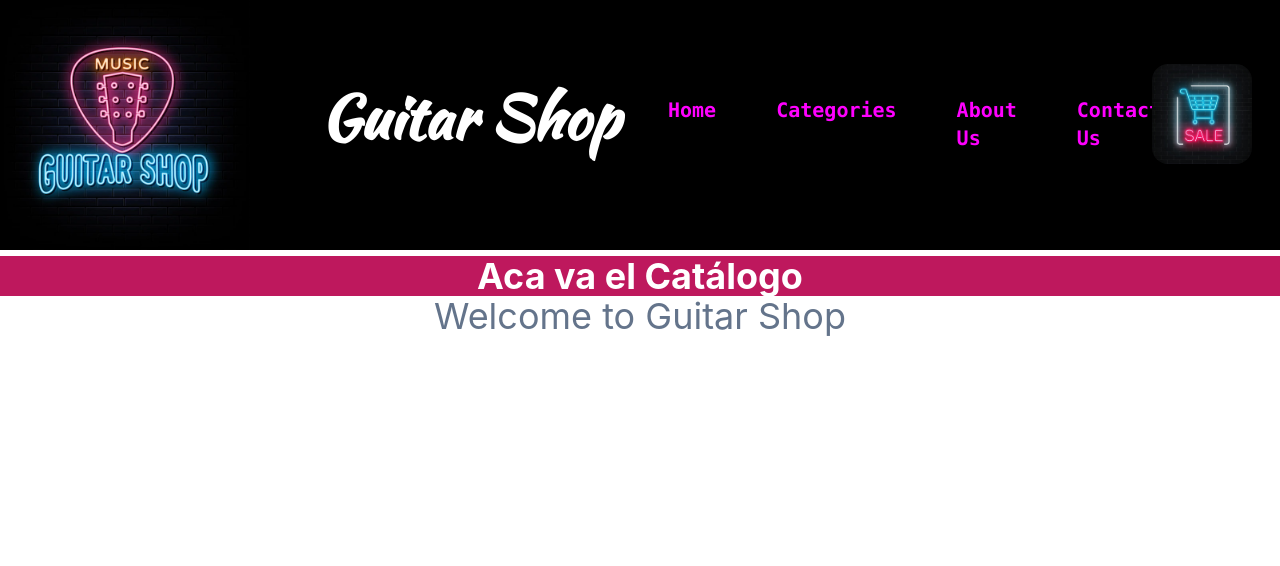
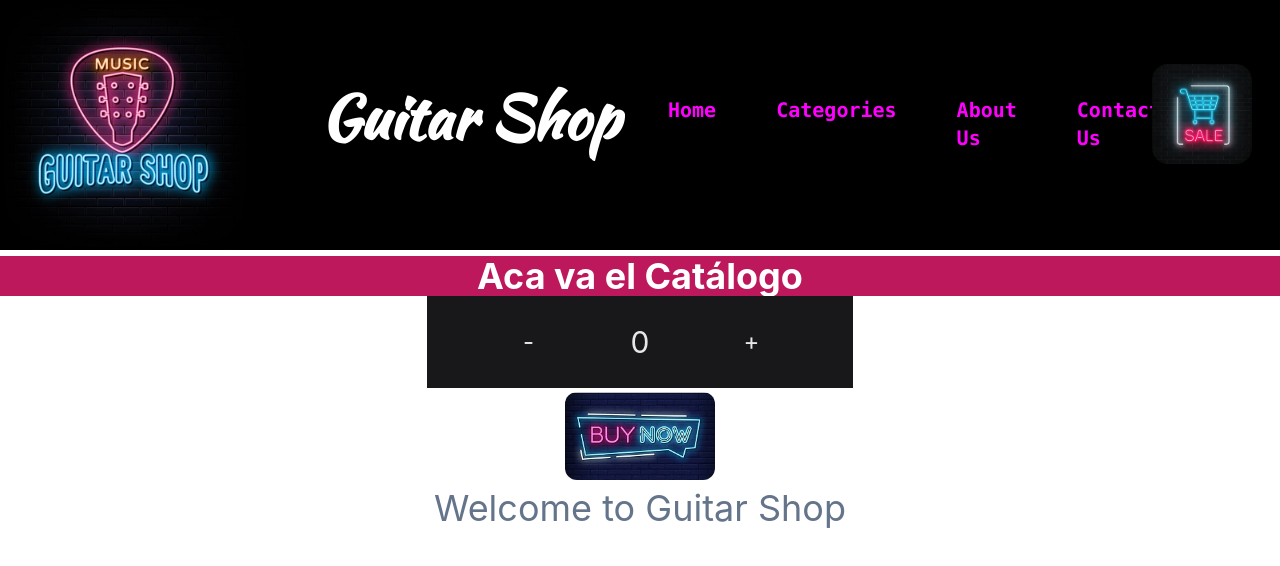
Before and after one commit to gastonruiz/guitarshop-ruiz-gaston, a React (Create React App) app: page / in a window 1280 px wide. Shown: the top 566 px of the page. Built offline with nearby package versions, Linux system fonts and the light colour scheme; a web font is replaced by a local one.

Commit message:
agregamos el ItemCount

```diff
--- /dev/null
+++ b/src/Components/ItemCount/ItemCount.jsx
@@ -0,0 +1,48 @@
+import {React, useState}  from 'react'
+import buyNow from '../../imagenes/buyNow.jpg'
+
+
+
+
+
+const ItemCount = ({stock, initial = 0, onAdd}) => {
+
+    const [cuenta, setCuenta] = useState(initial)
+
+    const sumar = ()=>{
+        cuenta < stock && setCuenta(cuenta + 1)
+        cuenta >= stock && alert('Lamentamos no tener esa cantidad disponible')
+    }
+    const restar =()=>{
+        cuenta > 0 && setCuenta(cuenta - 1)
+    }
+
+    return (
+
+    <>
+    <div className='grid grid-cols-3 text-center'>
+        <div className='col-start-2 col-end-3'>
+    <div className='grid grid-cols-3 gap-5 py-7 px-14 bg-zinc-900'>
+        <button className='text-2xl text-gray-200'onClick={restar}>-</button>
+        <p className='text-3xl text-gray-200'>{cuenta}</p>
+        <button className='text-2xl text-gray-200' onClick={sumar}>+</button>
+    </div>
+        </div>
+    </div>
+
+    <div className='text-center'>
+    <button className='p-2 ml-6 mr-6 mt-0 pt-1'
+        onClick={onAdd}
+    >
+        <img className='rounded-xl' src={buyNow} alt='Buy Now' width={150}
+
+
+        ></img>
+
+    </button>
+    </div>
+    </>
+  )
+}
+
+export default ItemCount
--- a/src/Components/ItemListContainer/ItemListContainer.jsx
+++ b/src/Components/ItemListContainer/ItemListContainer.jsx
@@ -1,7 +1,29 @@
 import React from "react";
+import ItemCount from "../ItemCount/ItemCount";
+
+
 
 const ItemListContainer = (props) => {
-  return <div className="font-bold text-center text-4xl text-white bg-pink-700"> {props.msg} </div>;
+
+  const onAdd = () => {
+    alert("Gracias por tu compra");}
+
+  return (
+    <>
+    <div className="font-bold text-center text-4xl text-white bg-pink-700">
+      {" "}
+      {props.msg}{" "}
+    </div>
+
+    <ItemCount initial={0} stock={8} onAdd={onAdd} />
+
+
+
+
+
+    </>
+
+  );
 };
 
 export default ItemListContainer;
--- a/src/Components/NavBar/NavBar.jsx
+++ b/src/Components/NavBar/NavBar.jsx
@@ -18,7 +18,8 @@ export default function NavBar() {
       <div>
         <ul className="flex items-stretch font-mono text-xl font-semibold text-[rgb(255,0,255)] flex space-x-12">
           {NavBarItems.map((item) => (
-            <a href="x" className="pt-24 pl-3 ml-4">
+
+            <a href={ '/' + item.toLocaleLowerCase() } className="pt-24 pl-3 ml-4">
               {item}
             </a>
           ))}
```
Also changed, not shown: src/imagenes/buyNow.jpg (added), src/imagenes/rockout-guitar.gif (added).
